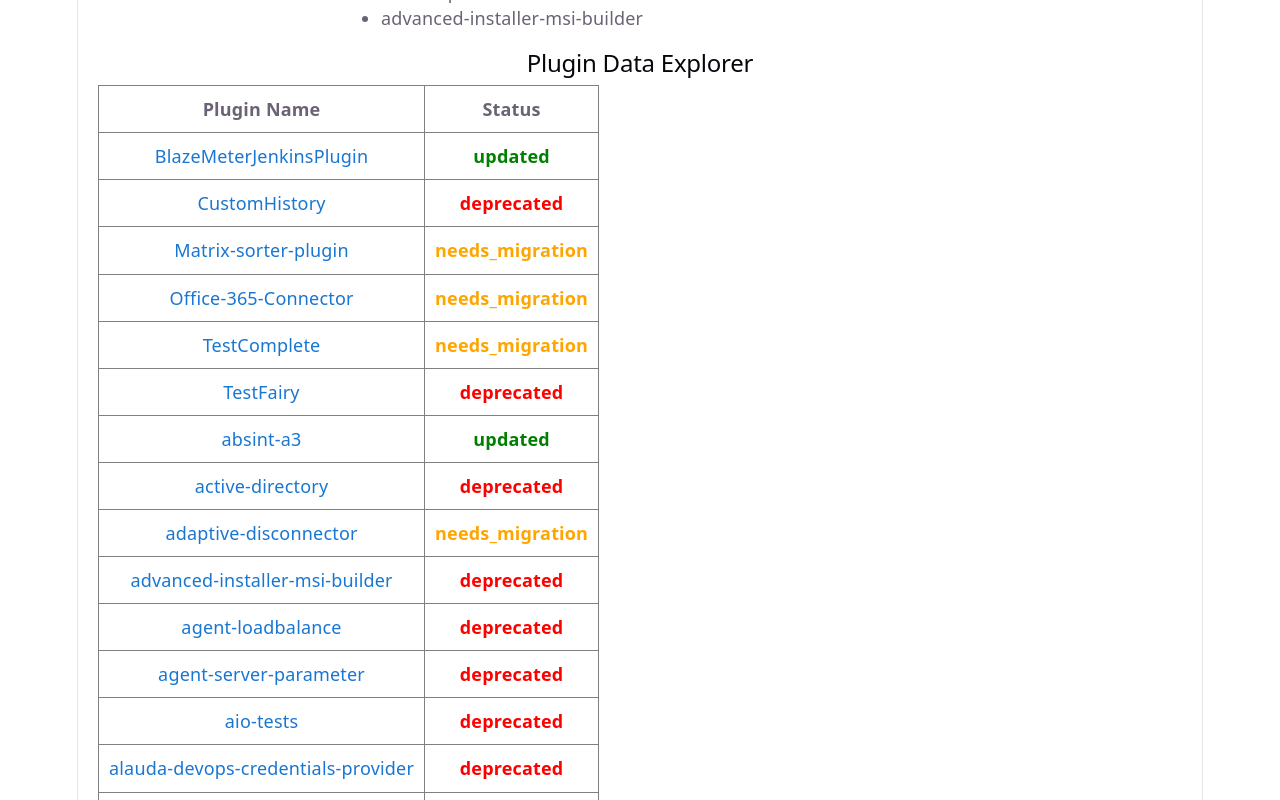
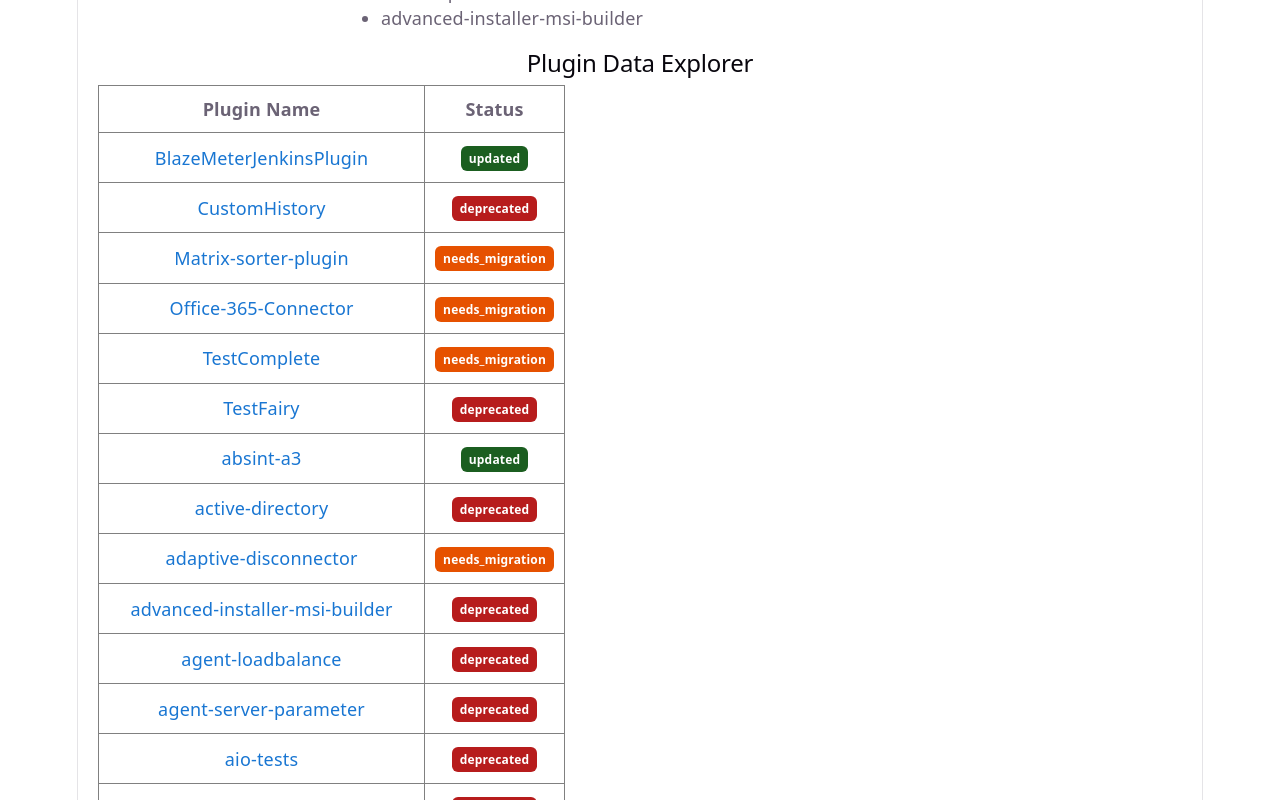
Before and after one commit to RKdecoder1402/plugin-modernizer-stats-Visualization, a React (Vite) app: page / in a window 1280 px wide. Shown: the part 1520-2320 px from the top of the page. Built offline with nearby package versions, Linux system fonts and the light colour scheme.

Commit message:
enhance plugin table with colored status badges for updated, deprecated, and migration states

```diff
--- a/src/App.tsx
+++ b/src/App.tsx
@@ -254,18 +254,24 @@
                   </a>
                 </td>
 
-                <td
+               <td>
+  <span
     style={{
-                    color:
+      padding: "4px 8px",
+      borderRadius: "6px",
+      fontSize: "12px",
+      fontWeight: "bold",
+      background:
         plugin.status === "updated"
-                        ? "green"
+          ? "#1b5e20"
           : plugin.status === "deprecated"
-                        ? "red"
-                        : "orange",
-                    fontWeight: "bold",
+          ? "#b71c1c"
+          : "#e65100",
+      color: "white"
     }}
   >
     {plugin.status}
+  </span>
 </td>
               </tr>
             ))}
```
Lines whose indentation alone changed are shown as unchanged.
